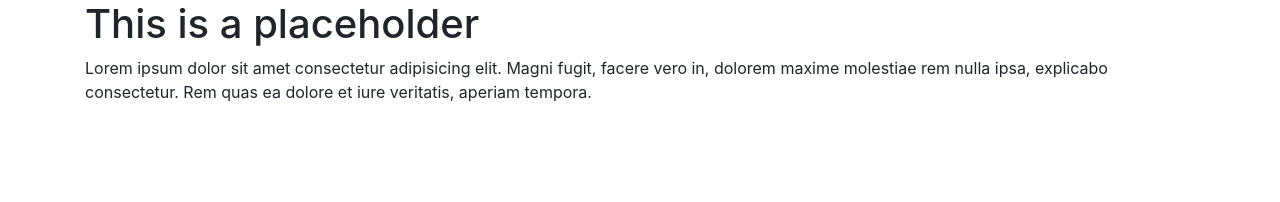
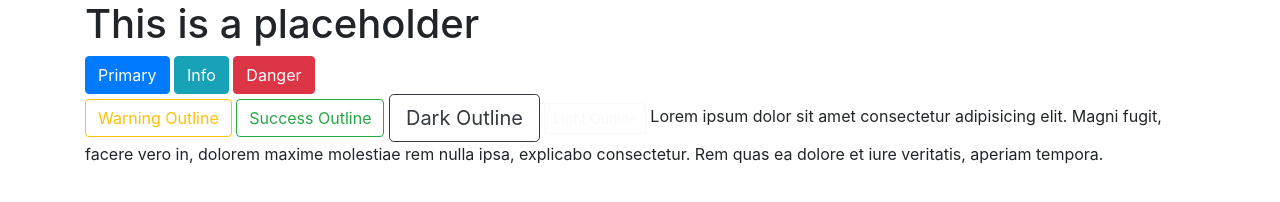
Before and after one commit to ayoobrys/BootstrapUdemyPractice, a plain HTML site: page index.html in a window 1280 px wide. Drawn offline with nearby package versions, Linux system fonts and the light colour scheme.

Commit message:
buttonsBS

```diff
--- a/index.html
+++ b/index.html
@@ -16,7 +16,14 @@
   <body>
     <div class="container">
       <h1>This is a placeholder</h1>
+      <button type="button" class="btn btn-primary">Primary</button>
+      <button type="button" class="btn btn-info">Info</button>
+      <button type="button" class="btn btn-danger">Danger</button>
       <p>
+        <button class="btn btn-outline-warning">Warning Outline</button>
+        <button class="btn btn-outline-success">Success Outline</button>
+        <button class="btn btn-outline-dark btn-lg">Dark Outline</button>
+        <button class="btn btn-outline-light btn-sm">Light Outline</button>
         Lorem ipsum dolor sit amet consectetur adipisicing elit. Magni fugit,
         facere vero in, dolorem maxime molestiae rem nulla ipsa, explicabo
         consectetur. Rem quas ea dolore et iure veritatis, aperiam tempora.
```
